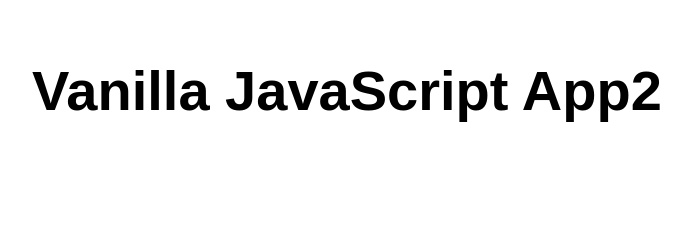
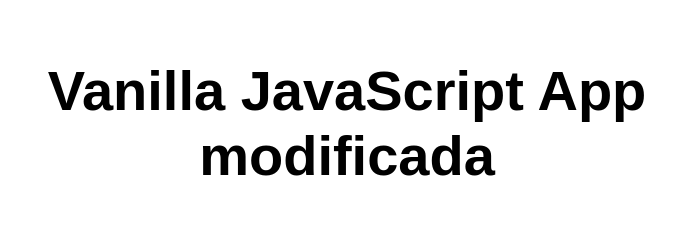
Before and after one commit to 97arelloso/azure-web-app, a website: page src/index.html in a window 1280 px wide. Shown: the whole page, without its empty margins (293-984 px from the left). Drawn offline with Linux system fonts and the light colour scheme.

Commit message:
Update index.html

```diff
--- a/src/index.html
+++ b/src/index.html
@@ -10,7 +10,7 @@
 
 <body>
   <main>
-    <h1>Vanilla JavaScript App2</h1>
+    <h1>Vanilla JavaScript App modificada</h1>
   </main>
 </body>
 
```
